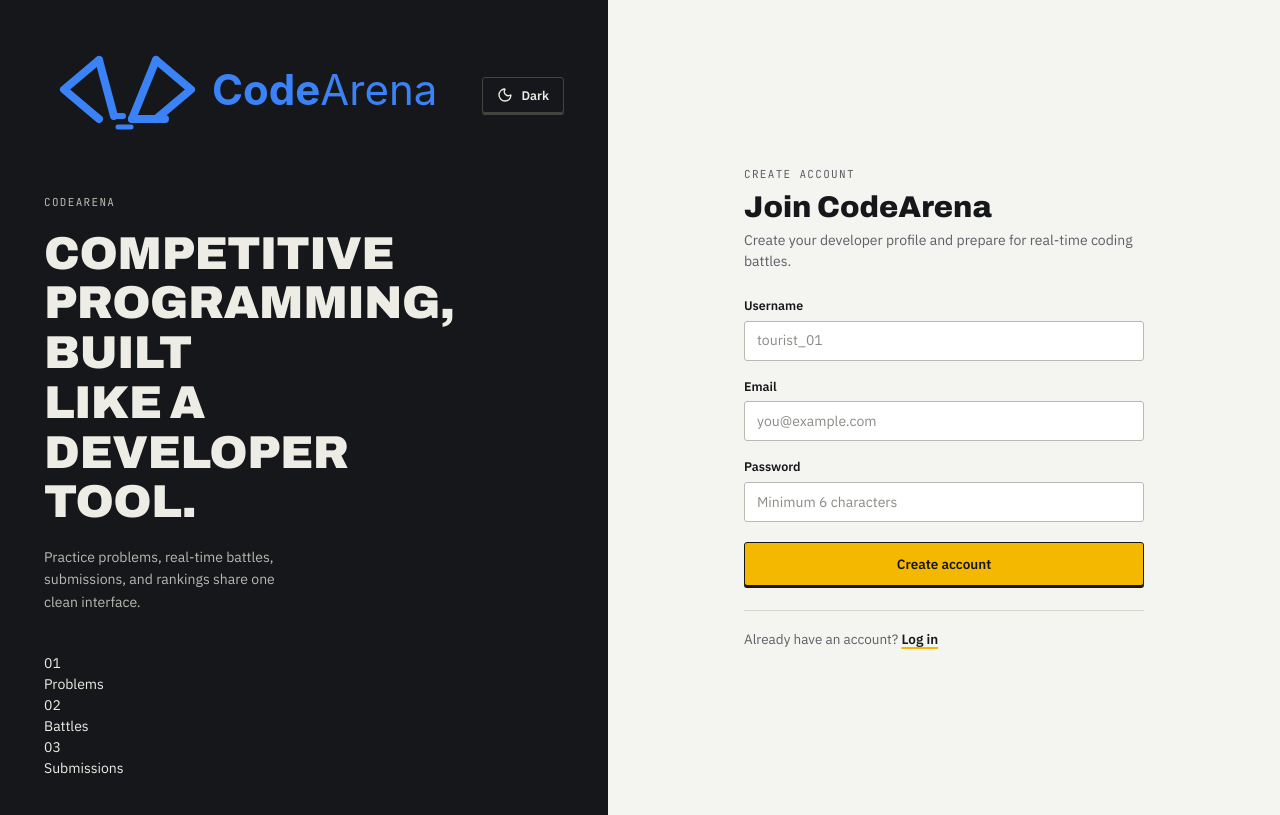
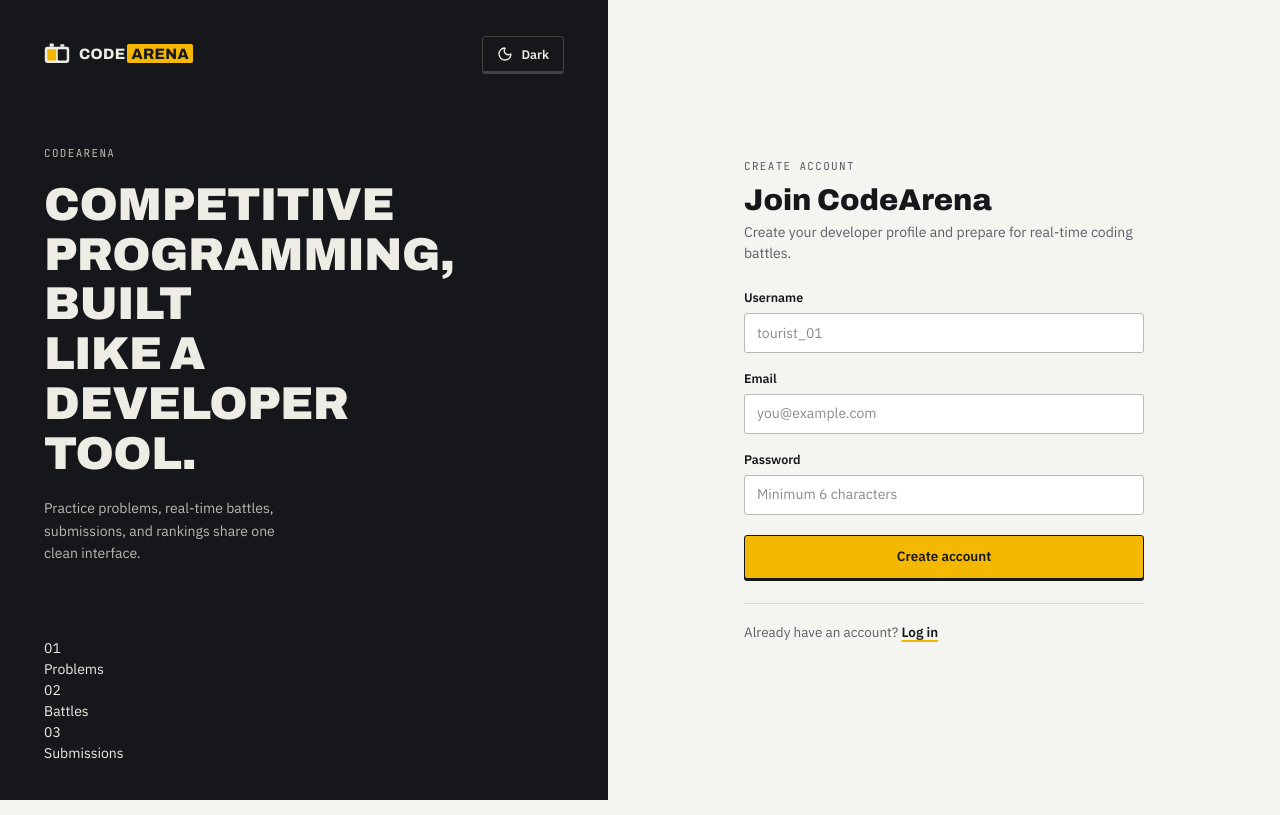
Before and after one commit to Het6518/codeArena-, a React (Vite) app in the folder client/: page /register in a window 1280 px wide. Built offline with nearby package versions, Linux system fonts and the light colour scheme; no server answers.

Commit message:
some changee

```diff
--- a/client/src/components/common/Logo.jsx
+++ b/client/src/components/common/Logo.jsx
@@ -1,10 +1,18 @@
-import { APP_NAME } from '../../constants/app';
-import logoUrl from '/codearena-logo.svg';
-
+// CodeArena wordmark: a two-face chess clock glyph followed by the name, with
+// "ARENA" set on the flag-yellow block.
 export function Logo({ compact = false }) {
   return (
-    <span className={compact ? 'logo-wrap logo-wrap-compact' : 'logo-wrap'}>
-      <img className="logo-image" src={logoUrl} alt={APP_NAME} draggable="false" />
+    <span className={compact ? 'wordmark wordmark-compact' : 'wordmark'} aria-label="CodeArena">
+      <svg className="wordmark-glyph" viewBox="0 0 32 32" aria-hidden="true" focusable="false">
+        <rect x="1" y="7" width="30" height="20" rx="3" className="glyph-body" />
+        <rect x="4" y="10" width="11" height="14" rx="1.5" className="glyph-face-on" />
+        <rect x="17" y="10" width="11" height="14" rx="1.5" className="glyph-face-off" />
+        <rect x="7" y="3" width="5" height="4" rx="1" className="glyph-body" />
+        <rect x="20" y="4" width="5" height="3" rx="1" className="glyph-body" />
+      </svg>
+      <span className="wordmark-text" aria-hidden="true">
+        CODE<span className="wordmark-flag">ARENA</span>
+      </span>
     </span>
   );
 }
--- a/client/src/main.jsx
+++ b/client/src/main.jsx
@@ -10,7 +10,22 @@ createRoot(document.getElementById('root')).render(
   <StrictMode>
     <QueryClientProvider client={queryClient}>
       <App />
-      <Toaster position="top-right" />
+      <Toaster
+        position="bottom-right"
+        toastOptions={{
+          style: {
+            background: 'var(--sheet)',
+            color: 'var(--ink)',
+            border: '1px solid var(--rule)',
+            borderRadius: '6px',
+            fontFamily: 'var(--font-body)',
+            fontSize: '13.5px',
+            boxShadow: '0 10px 24px rgba(0, 0, 0, 0.12)',
+          },
+          success: { iconTheme: { primary: 'var(--pass)', secondary: 'var(--sheet)' } },
+          error: { iconTheme: { primary: 'var(--fail)', secondary: 'var(--sheet)' } },
+        }}
+      />
     </QueryClientProvider>
   </StrictMode>,
 );
```
Also changed, not shown: client/src/components/common/PlayerLink.jsx (added, +12 -0 lines).
